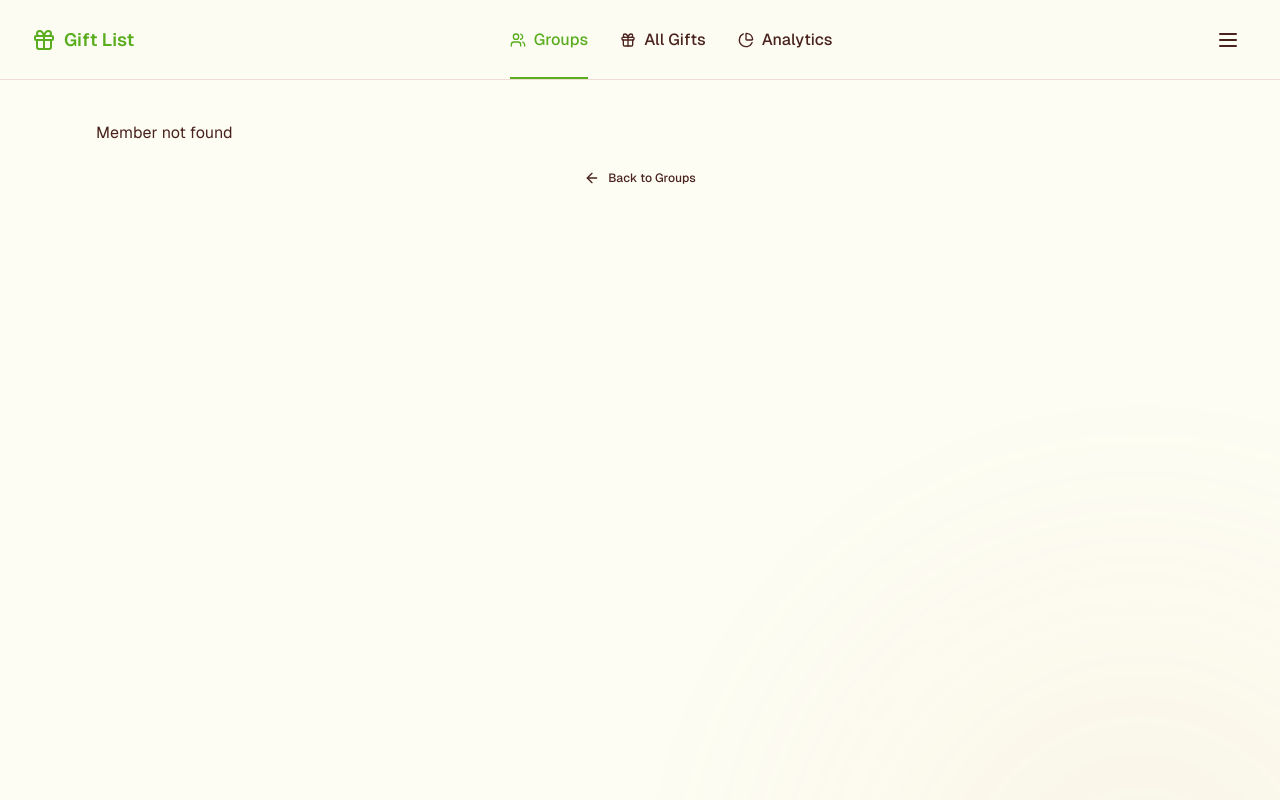
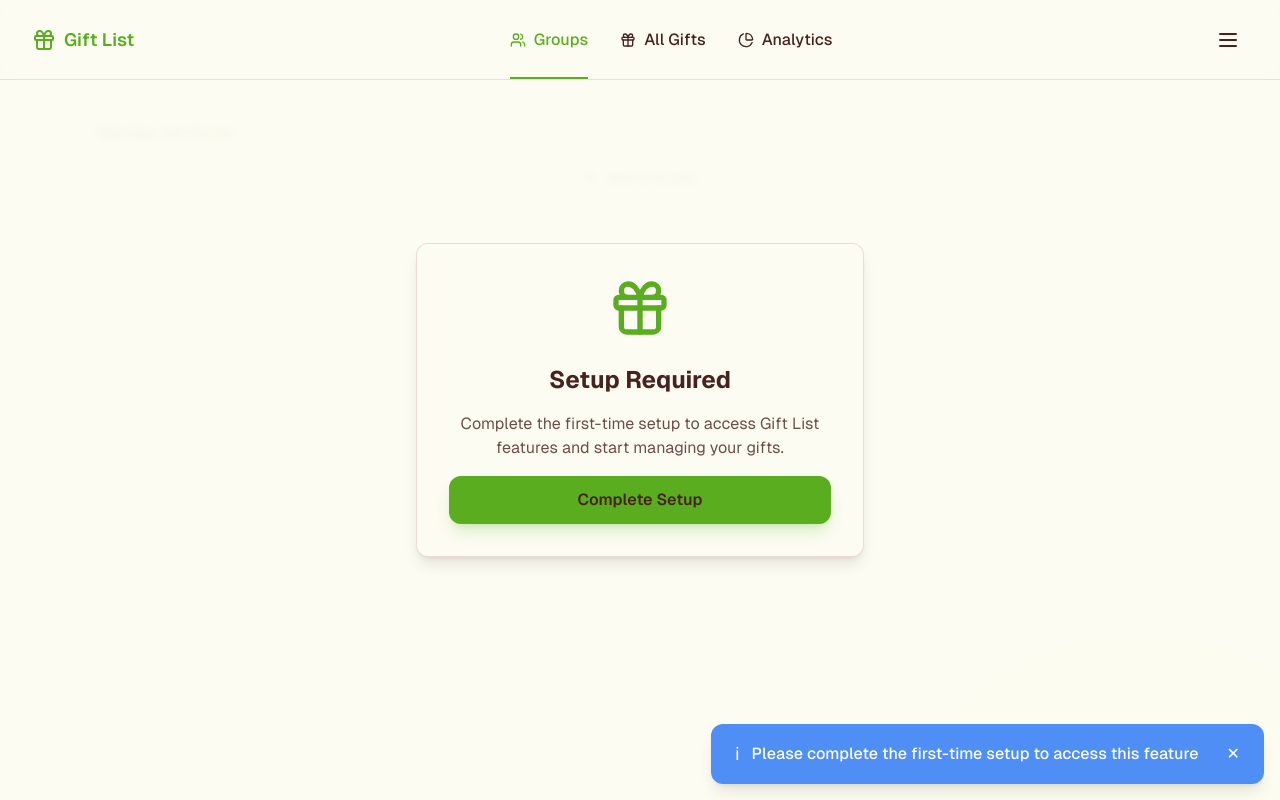
Before and after one commit to JayRichh/gift-list, a Next.js app: page /groups/1/members/1 in a window 1280 px wide. Before the commit this address had no page. Built offline with nearby package versions, Linux system fonts and the light colour scheme.

Commit message:
feat: route guards for setup

```diff
--- a/src/app/page.tsx
+++ b/src/app/page.tsx
@@ -1,7 +1,7 @@
 "use client";
 
 import { useState, useEffect } from "react";
-import { useRouter } from "next/navigation";
+import { useRouter, useSearchParams } from "next/navigation";
 import { motion } from "framer-motion";
 import { GiftIcon, ArrowRight } from "lucide-react";
 import { Container } from "~/components/ui/Container";
@@ -17,13 +17,19 @@ const STORAGE_KEYS = {
 
 export default function HomePage() {
   const router = useRouter();
+  const searchParams = useSearchParams();
   const [showFirstTimeSetup, setShowFirstTimeSetup] = useState(false);
   const [hasCompletedSetup, setHasCompletedSetup] = useState(false);
 
   useEffect(() => {
     const setupCompleted = localStorage.getItem(STORAGE_KEYS.SETUP_COMPLETED);
     setHasCompletedSetup(!!setupCompleted);
-  }, []);
+
+    // Show setup dialog if setup=true query param is present
+    if (searchParams.get('setup') === 'true') {
+      setShowFirstTimeSetup(true);
+    }
+  }, [searchParams]);
 
   const handleSetupComplete = (preferences: BudgetPreference) => {
     localStorage.setItem(STORAGE_KEYS.SETUP_COMPLETED, 'true');
--- a/src/components/Navigation.tsx
+++ b/src/components/Navigation.tsx
@@ -7,6 +7,8 @@ import { useHeaderScroll } from "~/hooks/useHeaderScroll";
 import { cn } from "~/utils/cn";
 import { useState, useEffect } from "react";
 import { FullscreenMenu } from "./ui/FullscreenMenu";
+import { Toast } from "./ui/Toast";
+import { Button } from "./ui/Button";
 
 const PROTECTED_ROUTES = ["/groups", "/gifts", "/analytics"];
 const STORAGE_KEYS = {
@@ -25,14 +27,19 @@ export function Navigation() {
   const router = useRouter();
   const [isMenuOpen, setIsMenuOpen] = useState(false);
   const [hasCheckedSetup, setHasCheckedSetup] = useState(false);
+  const [showSetupToast, setShowSetupToast] = useState(false);
+  const [hasCompletedSetup, setHasCompletedSetup] = useState(false);
 
   useEffect(() => {
-    const hasCompletedSetup = localStorage.getItem(STORAGE_KEYS.SETUP_COMPLETED);
-    if (!hasCompletedSetup && PROTECTED_ROUTES.some(route => pathname?.startsWith(route))) {
-      router.push('/');
+    const setupCompleted = localStorage.getItem(STORAGE_KEYS.SETUP_COMPLETED);
+    setHasCompletedSetup(!!setupCompleted);
+
+    if (!setupCompleted && PROTECTED_ROUTES.some(route => pathname?.startsWith(route))) {
+      setShowSetupToast(true);
+      setTimeout(() => setShowSetupToast(false), 6000);
     }
     setHasCheckedSetup(true);
-  }, [pathname, router]);
+  }, [pathname]);
 
   // Don't render anything until we've checked setup status
   if (!hasCheckedSetup) {
@@ -102,6 +109,37 @@ export function Navigation() {
         isOpen={isMenuOpen}
         onClose={() => setIsMenuOpen(false)}
       />
+
+      {/* Setup Required Toast */}
+      <Toast
+        message="Please complete the first-time setup to access this feature"
+        type="info"
+        isVisible={showSetupToast}
+        onClose={() => setShowSetupToast(false)}
+      />
+
+      {/* Protected Route Content Block */}
+      {!hasCompletedSetup && PROTECTED_ROUTES.some(route => pathname?.startsWith(route)) && (
+        <div className="fixed inset-0 z-20 bg-background/95 backdrop-blur-sm flex items-center justify-center">
+          <div className="max-w-md mx-auto p-8 rounded-xl bg-background border border-border/50 shadow-lg text-center space-y-6">
+            <GiftIcon className="w-16 h-16 mx-auto text-primary" />
+            <div className="space-y-4">
+              <h2 className="text-2xl font-bold">Setup Required</h2>
+              <p className="text-foreground/80">
+                Complete the first-time setup to access Gift List features and start managing your gifts.
+              </p>
+              <Button
+                variant="primary"
+                size="lg"
+                onClick={() => router.push('/?setup=true')}
+                className="w-full"
+              >
+                Complete Setup
+              </Button>
+            </div>
+          </div>
+        </div>
+      )}
     </>
   );
 }
--- a/src/components/ui/FullscreenMenu.tsx
+++ b/src/components/ui/FullscreenMenu.tsx
@@ -3,7 +3,7 @@
 import * as React from "react";
 import { createPortal } from "react-dom";
 import { motion, AnimatePresence } from "framer-motion";
-import { X, Gift, Users, PieChart, Settings, Sun, Moon, Monitor, DollarSign, RefreshCw, ShoppingCart } from "lucide-react";
+import { X, Gift, Users, PieChart, Settings, Sun, Moon, Monitor, DollarSign, RefreshCw, ShoppingCart, AlertCircle } from "lucide-react";
 import { Button } from "./Button";
 import { cn } from "../../utils/cn";
 import { useRouter, usePathname } from "next/navigation";
@@ -107,10 +107,13 @@ export function FullscreenMenu({ isOpen, onClose }: FullscreenMenuProps) {
   const { theme, setTheme } = useTheme();
   const [budgetPrefs, setBudgetPrefs] = React.useState<BudgetPreference | null>(null);
   const { plannedGifts, loading: giftsLoading } = usePlannedGifts();
+  const [hasCompletedSetup, setHasCompletedSetup] = React.useState(false);
 
   React.useEffect(() => {
     setMounted(true);
     const storedPrefs = localStorage.getItem(STORAGE_KEYS.BUDGET_PREFERENCES);
+    const setupCompleted = localStorage.getItem(STORAGE_KEYS.SETUP_COMPLETED);
+    setHasCompletedSetup(!!setupCompleted);
     if (storedPrefs) {
       setBudgetPrefs(JSON.parse(storedPrefs));
     }
@@ -138,6 +141,11 @@ export function FullscreenMenu({ isOpen, onClose }: FullscreenMenuProps) {
     router.push(path);
   };
 
+  const handleSetupClick = () => {
+    onClose();
+    router.push('/?setup=true');
+  };
+
   const updateBudgetPreferences = (updates: Partial<BudgetPreference>) => {
     const newPrefs = { ...budgetPrefs, ...updates } as BudgetPreference;
     setBudgetPrefs(newPrefs);
@@ -149,13 +157,14 @@ export function FullscreenMenu({ isOpen, onClose }: FullscreenMenuProps) {
       localStorage.removeItem(key);
     });
     setBudgetPrefs(null);
+    setHasCompletedSetup(false);
     onClose();
     router.push('/');
   };
 
   if (!mounted) return null;
 
-  const menuContent = (
+  return createPortal(
     <div className="fixed inset-0 z-[99] pointer-events-none">
       <AnimatePresence>
         {isOpen && (
@@ -211,6 +220,30 @@ export function FullscreenMenu({ isOpen, onClose }: FullscreenMenuProps) {
           <div className="max-w-7xl mx-auto px-6 py-12">
             <div className="grid grid-cols-1 md:grid-cols-2 gap-x-12 gap-y-16">
               <div className="space-y-12">
+                {!hasCompletedSetup && (
+                  <motion.div
+                    variants={itemVariants}
+                    initial="hidden"
+                    animate={isOpen ? "visible" : "hidden"}
+                    className="p-4 rounded-lg bg-blue-50 dark:bg-blue-900/20 border border-blue-200 dark:border-blue-800"
+                  >
+                    <div className="flex items-start gap-3">
+                      <AlertCircle className="h-5 w-5 text-blue-600 dark:text-blue-400 flex-shrink-0 mt-1" />
+                      <div className="space-y-2">
+                        <h3 className="font-medium text-blue-900 dark:text-blue-100">Setup Required</h3>
+                        <p className="text-sm text-blue-700 dark:text-blue-300">Complete the first-time setup to access all features.</p>
+                        <Button
+                          variant="primary"
+                          onClick={handleSetupClick}
+                          className="w-full mt-2"
+                        >
+                          Complete Setup
+                        </Button>
+                      </div>
+                    </div>
+                  </motion.div>
+                )}
+
                 <div>
                   <h3 className="text-xl font-semibold text-gray-900 dark:text-white mb-6 pb-2 border-b border-gray-200 dark:border-gray-700">
                     Navigation
@@ -248,6 +281,7 @@ export function FullscreenMenu({ isOpen, onClose }: FullscreenMenuProps) {
                   </div>
                 </div>
 
+                {hasCompletedSetup && (
                   <div>
                     <h3 className="text-xl font-semibold text-gray-900 dark:text-white mb-6 pb-2 border-b border-gray-200 dark:border-gray-700 flex items-center gap-2">
                       <ShoppingCart className="h-5 w-5" />
@@ -293,6 +327,7 @@ export function FullscreenMenu({ isOpen, onClose }: FullscreenMenuProps) {
                       ))}
                     </div>
                   </div>
+                )}
               </div>
 
               <div className="space-y-12">
@@ -416,8 +451,7 @@ export function FullscreenMenu({ isOpen, onClose }: FullscreenMenuProps) {
           </div>
         </motion.div>
       </motion.div>
-    </div>
+    </div>,
+    document.body
   );
-
-  return createPortal(menuContent, document.body);
 }
```
Lines whose indentation alone changed are shown as unchanged.
